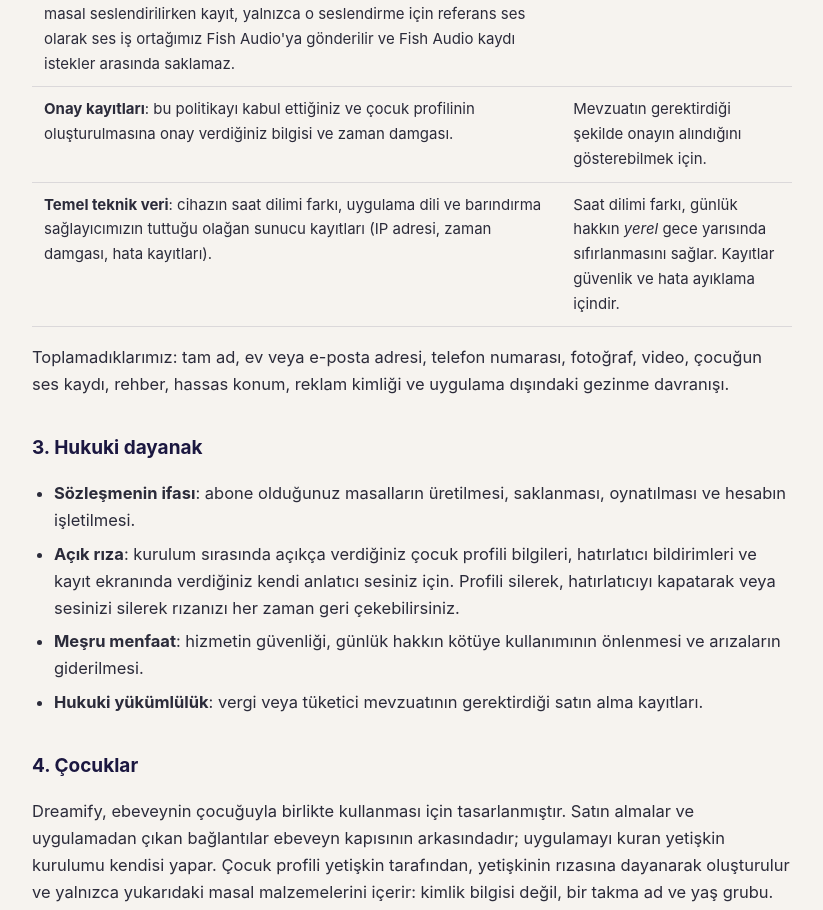
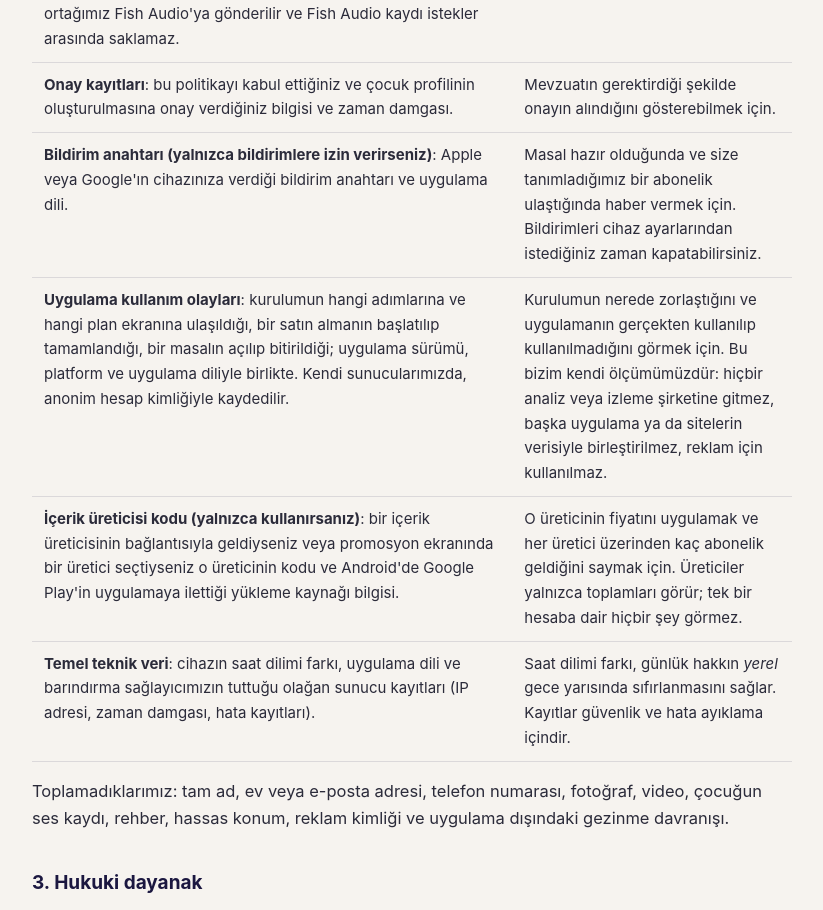
Before and after one commit to osmankantarcioglu/dreamify-legal, a plain HTML site: page privacy-tr.html in a window 1280 px wide. Shown: the part 1666-2576 px from the top of the page, without its empty margins (228-1051 px from the left). Drawn offline with Linux system fonts and the light colour scheme.

Commit message:
Gizlilik politikası (TR): bildirim anahtarı, kullanım olayları, içerik üreticisi kodu
Co-Authored-By: Claude Fable 5.2 <noreply@anthropic.com>

```diff
--- a/privacy-tr.html
+++ b/privacy-tr.html
@@ -24,7 +24,7 @@
 
 <main><div class="wrap">
   <h1>Gizlilik Politikası</h1>
-  <p class="updated">Yürürlük: 9 Ağustos 2026 · Son güncelleme: 30 Eylül 2026</p>
+  <p class="updated">Yürürlük: 9 Ağustos 2026 · Son güncelleme: 20 Kasım 2026</p>
 
   <p>Dreamify, her gece çocuğunuza özel bir uyku masalı hazırlar. Bu politika neyi, neden topladığımızı ve bu konuda neler yapabileceğinizi anlatır. Metin, uygulamayı kuran ebeveyn veya yasal vasi için yazılmıştır. Dreamify bir yetişkin tarafından satın alınır ve yapılandırılır; hesap açma ve satın alma akışları çocuklara yönelik değildir.</p>
 
@@ -67,6 +67,18 @@
       <td>Mevzuatın gerektirdiği şekilde onayın alındığını gösterebilmek için.</td>
     </tr>
     <tr>
+    <td><strong>Bildirim anahtarı (yalnızca bildirimlere izin verirseniz)</strong>: Apple veya Google'ın cihazınıza verdiği bildirim anahtarı ve uygulama dili.</td>
+    <td>Masal hazır olduğunda ve size tanımladığımız bir abonelik ulaştığında haber vermek için. Bildirimleri cihaz ayarlarından istediğiniz zaman kapatabilirsiniz.</td>
+    </tr>
+    <tr>
+    <td><strong>Uygulama kullanım olayları</strong>: kurulumun hangi adımlarına ve hangi plan ekranına ulaşıldığı, bir satın almanın başlatılıp tamamlandığı, bir masalın açılıp bitirildiği; uygulama sürümü, platform ve uygulama diliyle birlikte. Kendi sunucularımızda, anonim hesap kimliğiyle kaydedilir.</td>
+    <td>Kurulumun nerede zorlaştığını ve uygulamanın gerçekten kullanılıp kullanılmadığını görmek için. Bu bizim kendi ölçümümüzdür: hiçbir analiz veya izleme şirketine gitmez, başka uygulama ya da sitelerin verisiyle birleştirilmez, reklam için kullanılmaz.</td>
+    </tr>
+    <tr>
+    <td><strong>İçerik üreticisi kodu (yalnızca kullanırsanız)</strong>: bir içerik üreticisinin bağlantısıyla geldiyseniz veya promosyon ekranında bir üretici seçtiyseniz o üreticinin kodu ve Android'de Google Play'in uygulamaya ilettiği yükleme kaynağı bilgisi.</td>
+    <td>O üreticinin fiyatını uygulamak ve her üretici üzerinden kaç abonelik geldiğini saymak için. Üreticiler yalnızca toplamları görür; tek bir hesaba dair hiçbir şey görmez.</td>
+    </tr>
+    <tr>
       <td><strong>Temel teknik veri</strong>: cihazın saat dilimi farkı, uygulama dili ve barındırma sağlayıcımızın tuttuğu olağan sunucu kayıtları (IP adresi, zaman damgası, hata kayıtları).</td>
       <td>Saat dilimi farkı, günlük hakkın <em>yerel</em> gece yarısında sıfırlanmasını sağlar. Kayıtlar güvenlik ve hata ayıklama içindir.</td>
     </tr>
@@ -95,6 +107,7 @@
     <tr><td>Fish Audio (yalnızca ses kaydettiyseniz, ebeveynin kendi sesiyle anlatım)</td><td>Her seslendirmede: ses ekranında yaptığınız kayıt, okuduğu metin ve seslendirilecek masal metni. Seslendirmeler arasında orada hiçbir şey saklanmaz. Kayıtla birlikte takma ad, hesap kimliği veya başka profil verisi gönderilmez.</td></tr>
     <tr><td>fal.ai (masal görseli)</td><td>Sahnenin görsel tarifi. Çocuk verisi veya takma ad gönderilmez.</td></tr>
     <tr><td>RevenueCat (abonelik yönetimi)</td><td>Satın alma ve yetki verisi ile anonim bir uygulama kullanıcı kimliği. iOS'ta ayrıca Apple'ın AdServices çerçevesinin bu uygulama için verdiği Apple Ads atıf bilgisi: yüklemenin bir Apple Ads kampanyasından gelip gelmediği ve hangi kampanya, reklam grubu ve anahtar kelimeden geldiği. Reklam kimliği içermez; yalnızca kendi App Store reklamlarımızı ölçmek için kullanılır, kimseyi uygulamalar veya web siteleri arasında izlemek için kullanılmaz.</td></tr>
+    <tr><td>Apple Push Notification service ve Google Firebase Cloud Messaging (bildirimlerin iletilmesi, yalnızca izin verirseniz)</td><td>Cihazın bildirim anahtarı ve bildirimin metni. Profil verisi gönderilmez.</td></tr>
     <tr><td>Apple ve Google (ödeme ve dağıtım)</td><td>Ödemeyi kendileri işler. Kart bilgilerinizi hiç görmeyiz.</td></tr>
   </table>
   <p>Kişisel veriyi satmayız ve davranışsal reklam amacıyla paylaşmayız.</p>
@@ -107,6 +120,8 @@
     <li><strong>Profil ve masallar</strong>: siz silene kadar ya da hesap 24 ay hareketsiz kalırsa (hangisi önceyse).</li>
     <li><strong>Kendi anlatıcı sesiniz</strong>: kayıt, metni ve örnek klip, sesi ses ekranından silene veya hesabınızı silene kadar saklanır; ikisi de bunları depolama alanımızdan kaldırır. Fish Audio'da sese dair hiçbir şey saklanmaz.</li>
     <li><strong>Onay ve satın alma kayıtları</strong>: hukuki bir talebe karşı savunma ve vergi yükümlülükleri için gereken süre boyunca (satın alma kayıtları için tipik olarak 10 yıla kadar).</li>
+    <li><strong>Uygulama kullanım olayları ve bildirim anahtarı</strong>: hesabınızı silene kadar; kullanım olayları en fazla 24 ay. Hesap silindiğinde anahtar da silinir.</li>
+    <li><strong>İçerik üreticisi kodu</strong>: bir aboneliğin bir üreticinin koduyla geldiği bilgisi, hesaba dair başka hiçbir şey olmadan satın alma kayıtlarıyla birlikte saklanır.</li>
     <li><strong>Sunucu kayıtları</strong>: kısa ve dönüşümlü bir pencere; normalde 30 günden az.</li>
   </ul>
   <p>Uygulamadan silme işlemi profili, tercihleri ve masalları kaldırır. Yedekler kendi döngüsünde, normalde 30 gün içinde üzerine yazılır.</p>
@@ -127,7 +142,7 @@
 
 <footer><div class="wrap">
   © 2026 Dreamify · <a href="mailto:osmankantarcioglu@hotmail.com">osmankantarcioglu@hotmail.com</a>
-  <div class="lang"><a href="https://dreamifystories.com/privacy/">English</a></div>
+  <div class="lang"><a href="privacy.html">English</a></div>
 </div></footer>
 </body>
 </html>
```
